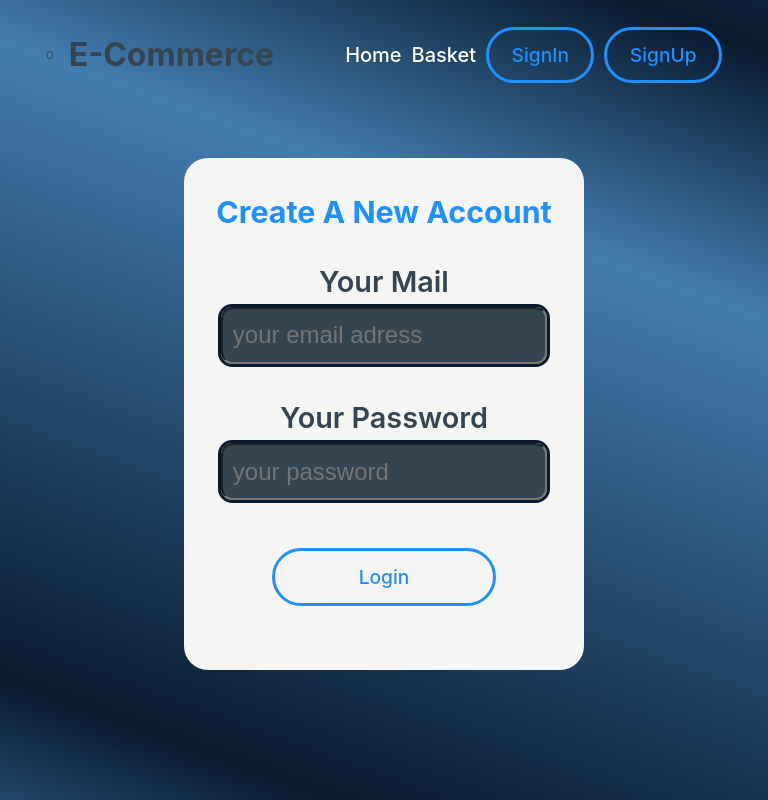
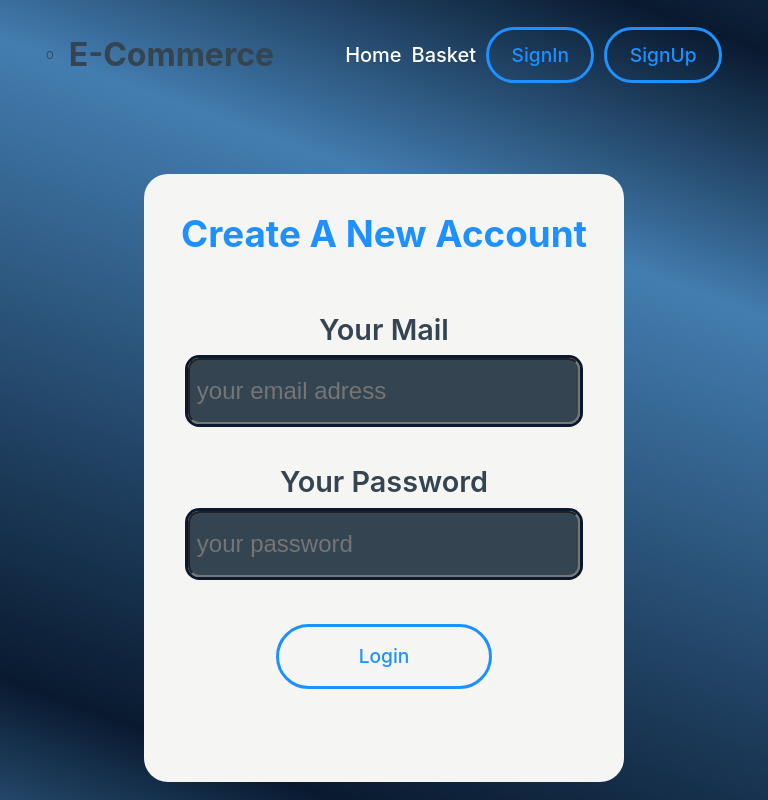
Before and after one commit to celik-arda/e-commerce, a React (Vite) app: page /signup in a window 768 px wide. Shown: the top 800 px of the page. Built offline with nearby package versions, Linux system fonts and the light colour scheme; no server answers.

Commit message:
feat (signin & signup) : make form responsive
adjust auth forms for responsive

```diff
--- a/src/components/authComponents/signIn/SignIn.module.css
+++ b/src/components/authComponents/signIn/SignIn.module.css
@@ -25,18 +25,36 @@
     height: 28rem;
   }
 }
+@media screen and (min-width: 500px) and (max-width: 850px) {
+  .login_form_container {
+    margin: 5rem auto 2rem auto;
+    width: 30rem;
+    height: 38rem;
+  }
+}
 .login_form_container .form_area {
   width: 100%;
   height: 100%;
   margin: 0 auto;
   display: grid;
+  grid-template-columns: 1fr;
   grid-template-rows: 6fr 4fr 6fr 4fr 6fr 6fr 2fr;
   justify-items: center;
+}
+@media screen and (min-width: 500px) and (max-width: 850px) {
+  .login_form_container .form_area {
+    grid-template-rows: 6fr 3fr 6fr 3fr 6fr 6fr 2fr;
+  }
 }
 .login_form_container .form_area h2 {
   margin: 0 auto;
   font-size: 1.9rem;
   color: #1E90FF;
+}
+@media screen and (min-width: 500px) and (max-width: 850px) {
+  .login_form_container .form_area h2 {
+    font-size: 2.4rem;
+  }
 }
 .login_form_container .form_area label {
   font-weight: 600;
@@ -45,6 +63,12 @@
 @media screen and (min-width: 1200px) and (max-width: 1400px) {
   .login_form_container .form_area label {
     font-size: 1.6rem;
+  }
+}
+@media screen and (min-width: 500px) and (max-width: 850px) {
+  .login_form_container .form_area input {
+    font-size: 1.5rem !important;
+    width: 90%;
   }
 }
 .login_form_container .form_area .login_name_input {
@@ -57,9 +81,20 @@
   width: 15rem;
   margin: 0.5rem auto;
 }
+@media screen and (min-width: 500px) and (max-width: 850px) {
+  .login_form_container .form_area button {
+    width: 13.5rem;
+    margin: 1.1rem auto;
+  }
+}
 .login_form_container .form_area a {
   margin-top: 0.9rem;
   font-size: 1.1rem;
   font-weight: 600;
   justify-self: end;
+}
+@media screen and (min-width: 500px) and (max-width: 850px) {
+  .login_form_container .form_area a {
+    font-size: 1.3rem;
+  }
 }/*# sourceMappingURL=SignIn.module.css.map */
--- a/src/components/authComponents/signUp/Signup.module.css
+++ b/src/components/authComponents/signUp/Signup.module.css
@@ -25,6 +25,14 @@
     height: 28rem;
   }
 }
+@media screen and (min-width: 500px) and (max-width: 850px) {
+  .myform {
+    margin: 5rem auto 2rem auto;
+    width: 30rem;
+    height: 38rem;
+    padding: 2rem 2rem 5.4rem 2rem;
+  }
+}
 .myform .form_area {
   width: 100%;
   height: 100%;
@@ -34,6 +42,11 @@
   justify-items: center;
   -ms-flex-line-pack: justify;
       align-content: space-between;
+}
+@media screen and (min-width: 500px) and (max-width: 850px) {
+  .myform .form_area {
+    grid-template-rows: 6fr 3fr 6fr 3fr 6fr;
+  }
 }
 .myform .form_area h2 {
   margin: 0 auto;
@@ -45,6 +58,11 @@
     font-size: 1.8rem;
   }
 }
+@media screen and (min-width: 500px) and (max-width: 850px) {
+  .myform .form_area h2 {
+    font-size: 2.3rem;
+  }
+}
 .myform .form_area label {
   font-size: 1.8rem;
   font-weight: 600;
@@ -54,8 +72,23 @@
     font-size: 1.6rem;
   }
 }
+@media screen and (min-width: 500px) and (max-width: 850px) {
+  .myform .form_area input {
+    font-size: 1.5rem !important;
+    width: 90%;
+    height: 61%;
+    padding: 0 0.4rem;
+  }
+}
 .myform .form_area button {
   margin: 1rem auto 0 auto;
   width: 14rem;
   height: 3.6rem;
+}
+@media screen and (min-width: 500px) and (max-width: 850px) {
+  .myform .form_area button {
+    margin: 0.7rem auto 0.4rem auto;
+    width: 13.5rem;
+    height: 4.1rem;
+  }
 }/*# sourceMappingURL=Signup.module.css.map */
```
Also changed, not shown: src/components/authComponents/signIn/SignIn.module.scss (+30 -0 lines), src/components/authComponents/signUp/Signup.module.scss (+28 -0 lines).
